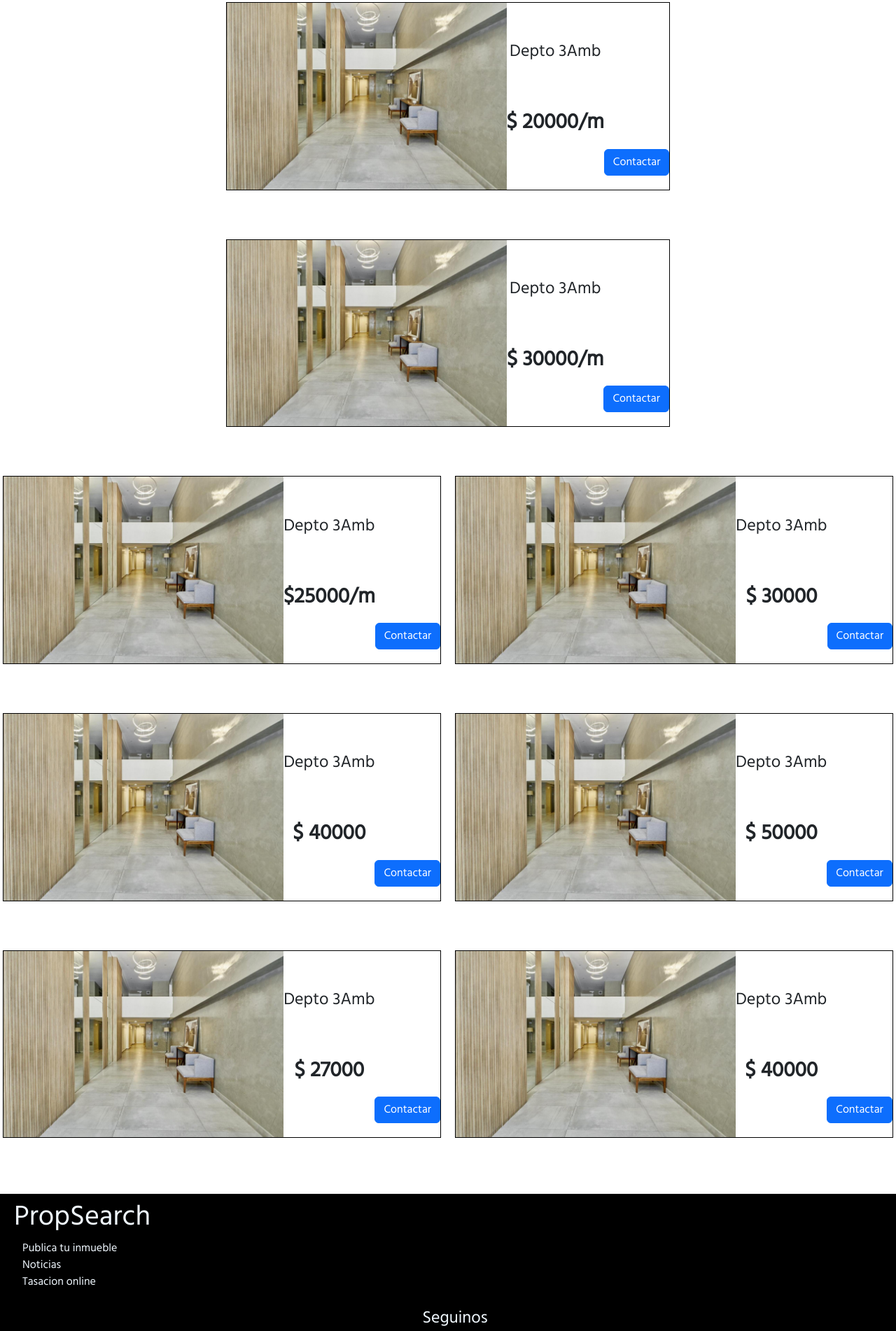
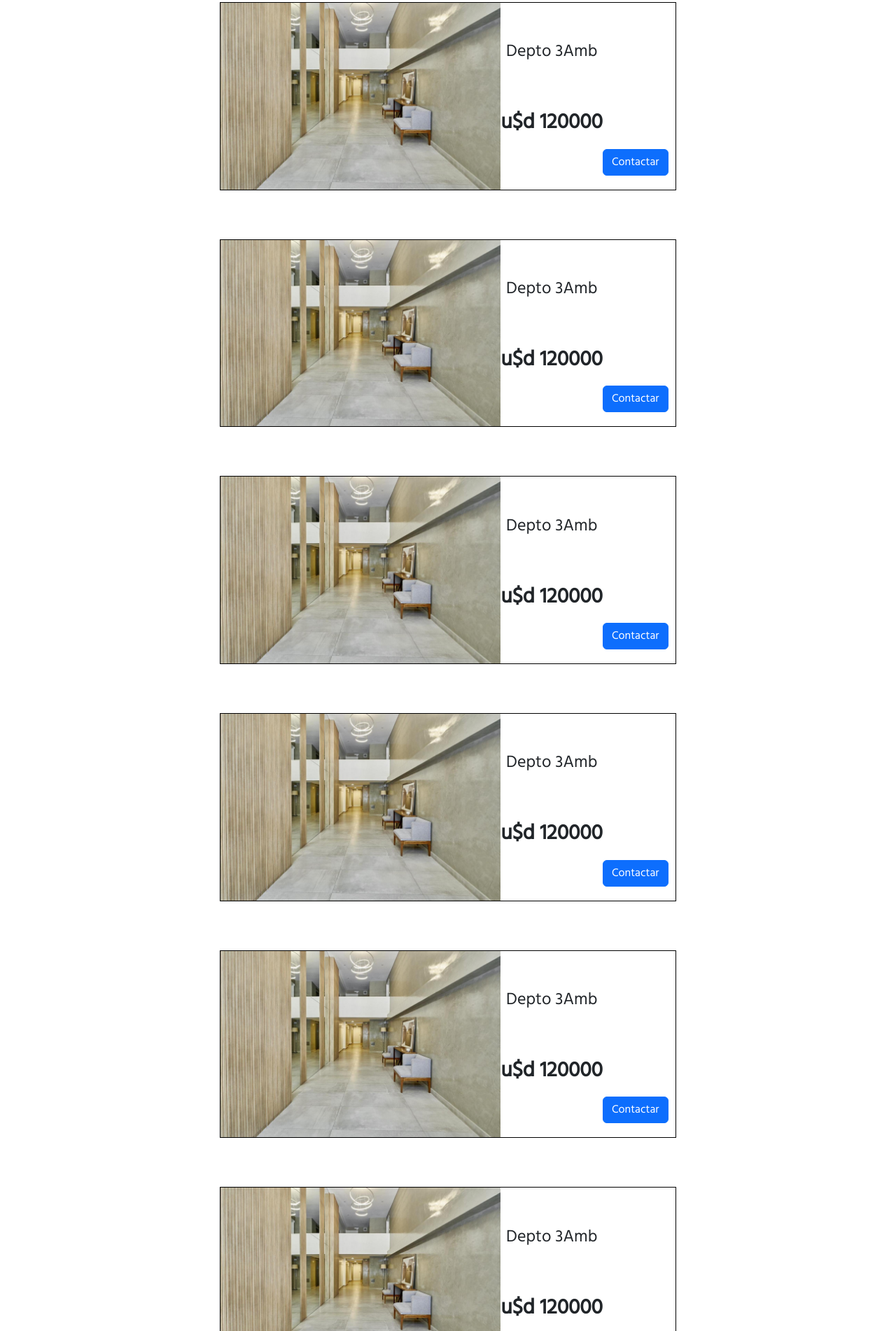
Before and after one commit to Villegas91/Propsearch-sass-Villegas, a website: page pages/comprar.html in a window 1280 px wide. Shown: the part 159-2061 px from the top of the page at 70% size. Drawn offline with nearby package versions, Linux system fonts and the light colour scheme; files whose address does not match are found by name.

Commit message:
agregado de links

```diff
--- a/pages/comprar.html
+++ b/pages/comprar.html
@@ -34,16 +34,16 @@
           <div class="collapse navbar-collapse" id="navbarText">
             <ul class="navbar-nav me-auto mb-2 mb-lg-0">
               <li class="nav-item">
-                <a class="nav-link active" aria-current="page" href="comprar.html">Comprar</a>
+                <a class="nav-link active" aria-current="page" href="/pages/comprar.html">Comprar</a>
               </li>
               <li class="nav-item">
-                <a class="nav-link" href="alquilar.html">Alquilar</a>
+                <a class="nav-link" href="/pages/alquilar.html">Alquilar</a>
               </li>
               <li class="nav-item">
-                <a class="nav-link" href="emprendimientos.html">Emprendimientos</a>
+                <a class="nav-link" href="/pages/emprendimientos.html">Emprendimientos</a>
               </li>
               <li class="nav-item">
-                <a class="nav-link" href="contacto.html">Contacto</a>
+                <a class="nav-link" href="/pages/contacto.html">Contacto</a>
               </li>
             </ul>
           </div>
@@ -53,84 +53,84 @@
 
     <!--Ventas-->
     <div class="ventas">
-        <div class="card-alquilar">
+        <div class="card-ventas">
             <img src="/fotos/depto1.jpg" alt="img">
             <div class="description">
                 <h4>Depto 3Amb</h4>
-                 <p>$ 20000/m</p>
+                 <p>u$d 120000</p>
             </div>
             <div class="contacto">
-                <button type="submit" class="btn btn-primary">Contactar</button>
+                <a href="/pages/contacto.html"><button type="submit" class="btn btn-primary">Contactar</button></a>
             </div>
         </div>
-        <div class="card-alquilar">
+        <div class="card-ventas">
             <img src="/fotos/depto1.jpg" alt="img">
             <div class="description">
                 <h4>Depto 3Amb</h4>
-                 <p>$ 30000/m</p>
+                 <p>u$d 120000</p>
             </div>
             <div class="contacto">
-                <button type="submit" class="btn btn-primary">Contactar</button>
+                <a href="/pages/contacto.html"><button type="submit" class="btn btn-primary">Contactar</button></a>
             </div>
         </div>
-        <div class="card-alquilar">
+        <div class="card-ventas">
             <img src="/fotos/depto1.jpg" alt="img">
             <div class="description">
                 <h4>Depto 3Amb</h4>
-                 <p>$25000/m</p>
+                 <p>u$d 120000</p>
             </div>
             <div class="contacto">
-                <button type="submit" class="btn btn-primary">Contactar</button>
+                <a href="/pages/contacto.html"><button type="submit" class="btn btn-primary">Contactar</button></a>
             </div>
         </div>
-        <div class="card-alquilar">
+        <div class="card-ventas">
             <img src="/fotos/depto1.jpg" alt="img">
             <div class="description">
                 <h4>Depto 3Amb</h4>
-                 <p>$ 30000</p>
+                 <p>u$d 120000</p>
             </div>
             <div class="contacto">
-                <button type="submit" class="btn btn-primary">Contactar</button>
+                <a href="/pages/contacto.html"><button type="submit" class="btn btn-primary">Contactar</button></a>
             </div>
         </div>
-        <div class="card-alquilar">
+        <div class="card-ventas">
             <img src="/fotos/depto1.jpg" alt="img">
             <div class="description">
                 <h4>Depto 3Amb</h4>
-                 <p>$ 40000</p>
+                 <p>u$d 120000</p>
             </div>
             <div class="contacto">
-                <button type="submit" class="btn btn-primary">Contactar</button>
+                <a href="/pages/contacto.html"><button type="submit" class="btn btn-primary">Contactar</button></a>
             </div>
         </div>
-        <div class="card-alquilar">
+        <div class="card-ventas">
             <img src="/fotos/depto1.jpg" alt="img">
             <div class="description">
                 <h4>Depto 3Amb</h4>
-                 <p>$ 50000</p>
+                 <p>u$d 120000</p>
             </div>
             <div class="contacto">
-                <button type="submit" class="btn btn-primary">Contactar</button>
+                <a href="/pages/contacto.html"><button type="submit" class="btn btn-primary">Contactar</button></a>
             </div>
         </div>
-        <div class="card-alquilar">
+        <div class="card-ventas">
             <img src="/fotos/depto1.jpg" alt="img">
             <div class="description">
                 <h4>Depto 3Amb</h4>
-                 <p>$ 27000</p>
+                 <p>u$d 120000</p>
             </div>
             <div class="contacto">
-                <button type="submit" class="btn btn-primary">Contactar</button>
+                <a href="/pages/contacto.html"><button type="submit" class="btn btn-primary">Contactar</button></a>
             </div>
         </div>
-        <div class="card-alquilar">
+        <div class="card-ventas">
             <img src="/fotos/depto1.jpg" alt="img">
             <div class="description">
                 <h4>Depto 3Amb</h4>
-                 <p>$ 40000</p>
+                 <p>u$d 120000</p>
             </div>
             <div class="contacto">
-                <button type="submit" class="btn btn-primary">Contactar</button>
+                <a href="/pages/contacto.html"><button type="submit" class="btn btn-primary">Contactar</button></a>
             </div>
         </div>
     </div>
@@ -149,10 +149,10 @@
         <!--Redes Sociales-->
         <div class="redes">
             <ul>
-                <li class="iconos"><a href="https://www.facebook.com/campaign/landing.php?&campaign_id=1662524771&extra_1=s%7Cc%7C514612296931%7Ce%7Cfacebook%7C&placement=&creative=514612296931&keyword=facebook&partner_id=googlesem&extra_2=campaignid%3D1662524771%26adgroupid%3D67039035794%26matchtype%3De%26network%3Dg%26source%3Dnotmobile%26search_or_content%3Ds%26device%3Dc%26devicemodel%3D%26adposition%3D%26target%3D%26targetid%3Dkwd-541132862%26loc_physical_ms%3D1000073%26loc_interest_ms%3D%26feeditemid%3D%26param1%3D%26param2%3D&gclid=EAIaIQobChMIvIzmt7D09wIVMxXUAR0qnQfeEAAYASAAEgKeRPD_BwE"Target="_blank"><img src="/fotos/iconos/face.png" alt="face"></a></li>
-                <li class="iconos"><a href="https://www.instagram.com/"Target="_blank"><img src="/fotos/iconos/insta.png" alt="insta"></a></li>
-                <li class="iconos"><a href="https://twitter.com/?lang=es"Target="_blank"><img src="/fotos/iconos/twiter.png" alt="twiter"></li></a>
-                <li class="iconos"><a href="https://web.whatsapp.com/"Target="_blank"><img src="/fotos/iconos/whatsapp.png" alt="whatsapp"></li></a>
+                <li class="iconos"><a href="https://www.facebook.com/campaign/landing.php?&campaign_id=1662524771&extra_1=s%7Cc%7C514612296931%7Ce%7Cfacebook%7C&placement=&creative=514612296931&keyword=facebook&partner_id=googlesem&extra_2=campaignid%3D1662524771%26adgroupid%3D67039035794%26matchtype%3De%26network%3Dg%26source%3Dnotmobile%26search_or_content%3Ds%26device%3Dc%26devicemodel%3D%26adposition%3D%26target%3D%26targetid%3Dkwd-541132862%26loc_physical_ms%3D1000073%26loc_interest_ms%3D%26feeditemid%3D%26param1%3D%26param2%3D&gclid=EAIaIQobChMIvIzmt7D09wIVMxXUAR0qnQfeEAAYASAAEgKeRPD_BwE"Target="_blank"><img src="fotos/iconos/face.png" alt="face"></a></li>
+                <li class="iconos"><a href="https://www.instagram.com/"Target="_blank"><img src="fotos/iconos/insta.png" alt="insta"></a></li>
+                <li class="iconos"><a href="https://twitter.com/?lang=es"Target="_blank"><img src="fotos/iconos/twiter.png" alt="twiter"></li></a>
+                <li class="iconos"><a href="https://web.whatsapp.com/"Target="_blank"><img src="fotos/iconos/whatsapp.png" alt="whatsapp"></li></a>
             </ul>
         </div>
         <p>
--- a/scss/style.scss
+++ b/scss/style.scss
@@ -206,10 +206,12 @@ h2{
     }
 }
 .contacto{
+    border-radius: 30px;
     display: flex;
     flex-direction: column;
-    justify-content: end;
+    justify-content: flex-end;
     padding-bottom: 20px;
+    padding-right: 10px;
 }
 .emprendimientos{
     margin-top: 50px;
```
Also changed, not shown: pages/alquilar.html (+12 -12 lines), pages/contacto.html (+4 -4 lines), pages/emprendimientos.html (+4 -4 lines), css/style.css.
